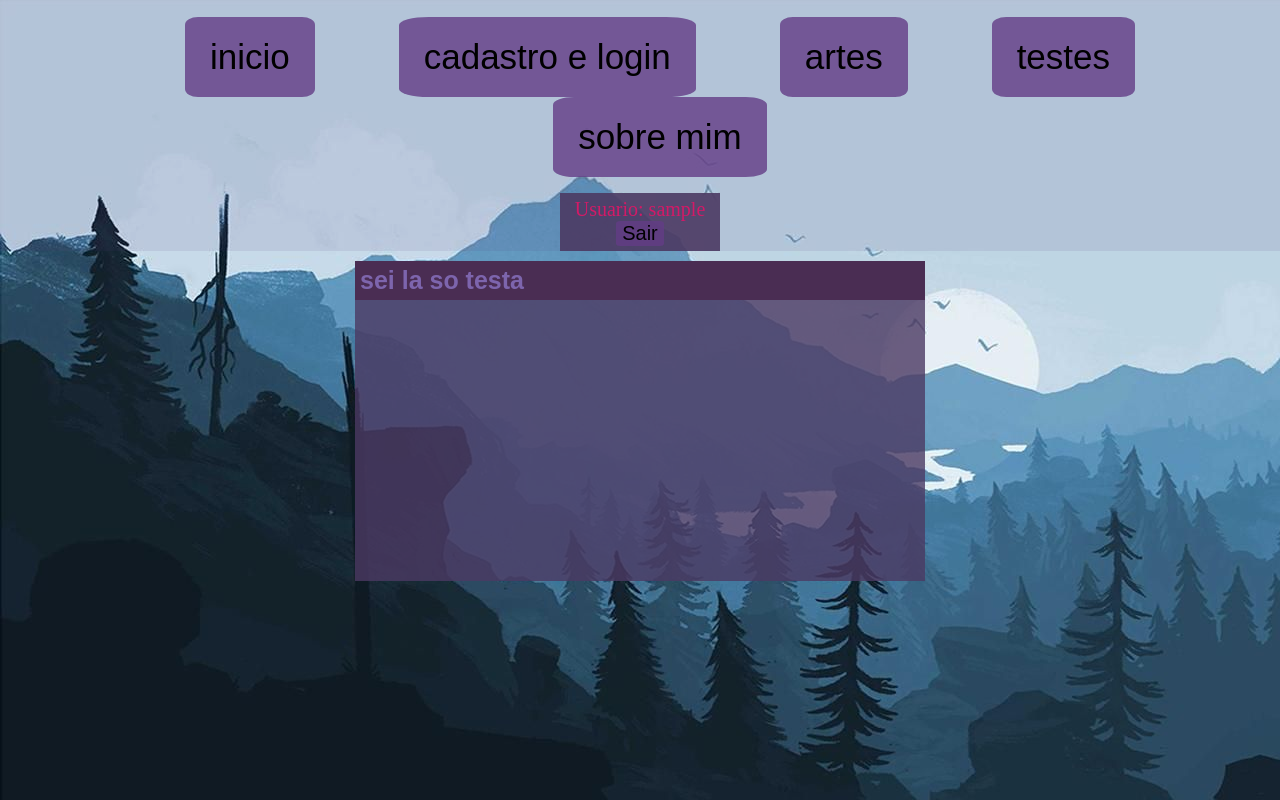
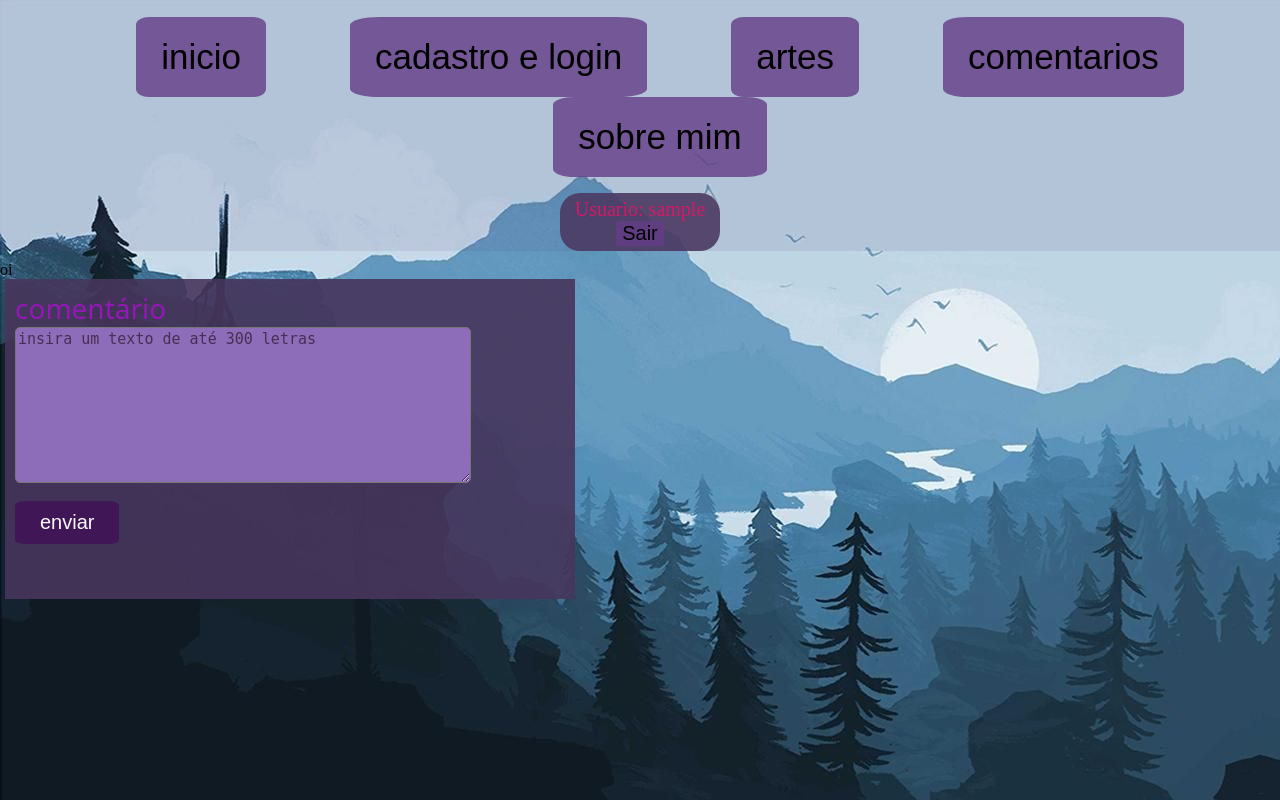
Before and after one commit to kassayge/projeto, a PHP site: page /testes.php in a window 1280 px wide. Run offline with PHP 8.4, Linux system fonts and the light colour scheme; the visitor is signed in with stand-in values (Sample User, id 1); data that the repository does not hold is empty.

Commit message:
teste (#3)

```diff
--- a/aaaaaaaaaaaa/gustavo/base.php
+++ b/aaaaaaaaaaaa/gustavo/base.php
@@ -19,7 +19,7 @@ session_start();
             <a href="index.php"><button class="a">inicio</button></a>
             <a href="coisitas.php"><button class="a">cadastro e login</button></a>
             <a href="artes.php"><button class="a">artes</button></a>
-            <a href="testes.php"><button class="a" >testes</button></a>
+            <a href="testes.php"><button class="a" >comentarios</button></a>
             <a href="sobre.php"><button class="a">sobre mim</button></a>
         </ul>
         <div class='log'>
--- a/aaaaaaaaaaaa/gustavo/cadastro.php
+++ b/aaaaaaaaaaaa/gustavo/cadastro.php
@@ -1,6 +1,5 @@
 <?php
     require_once ("conexao.php");
-
 
     $login = $_POST['login'];
     $senha = $_POST['senha'];
--- a/aaaaaaaaaaaa/gustavo/home.css
+++ b/aaaaaaaaaaaa/gustavo/home.css
@@ -140,7 +140,7 @@
   position: relative;
   top: -10px;
   left: -50px;
-  width: 560px;
+  width: 530px;
   font-size: 25px;
 
 }
@@ -149,9 +149,12 @@
 .coisita{
   background-color: rgba(76, 58, 99, 0.9);
   padding: 10px;
+  padding-top: none;
   padding-left: 50px;
   margin-left: 10%;
-  width: 500px;
+  margin-right: none;
+  border: none;
+  width: 470px;
   min-height:300px;
   font-size: 25px;
   color:#ffffff;
@@ -176,7 +179,7 @@
 .form{
   background-color: rgba(76, 58, 99, 0.9);
   margin-left: 50%;
-  margin-top: -17.6%;
+  margin-top: -320px;
   padding: 10px;
   width: 500px;
   min-height:300px;
@@ -233,10 +236,12 @@
 .log{
     background-color: rgba(76, 58, 99, 0.9);
     margin: 10px auto 10px auto;
+    margin-bottom: none;
     padding: 5px;
     width: 150px;
     font-size: 20px;
     color:#d31a67;
+    border-radius: 20px;
 
 }
 
@@ -268,8 +273,16 @@
 
 .ll{
   margin-top: 35px;
-  margin-left: 25%;
-  padding-top: 15px;
+  margin-left: 100px;
+  margin-right: 25%;
+  padding-left: 10px;
+}
+
+.ll1{
+  margin-top: 35px;
+  margin-left: 150px;
+  margin-right: 125px;
+  padding-left: 10px;
 }
 
 .label{
@@ -327,3 +340,54 @@
 .inputA:active {
   background-color: rgba(118, 25, 146, 0.7);
 }
+
+#texto.campo{
+  width: 450px;
+  height: 150px;
+  border-radius: 5px;
+  background-color: rgb(141, 109, 185);
+  font-size: 15px;
+  color:rgb(0, 0, 0);
+}
+#texto::placeholder{
+  color:#4a2d53;
+}
+
+
+.test{
+  background-color: rgba(70, 54, 92, 0.9);
+  margin-left: 5px;
+  padding: 10px;
+  width: 550px;
+  min-height:300px;
+  display:flex;
+  font-size: 28px;
+  font-family:system-ui, -apple-system, BlinkMacSystemFont, 'Segoe UI', Roboto, Oxygen, Ubuntu, Cantarell, 'Open Sans', 'Helvetica Neue', sans-serif;
+  color:#9716b8;
+}
+
+
+  .inputC{
+    margin-top: 10px;
+    margin-left: 0px;
+    margin-right: 40px;
+    font-size: 20px;
+    color: rgb(250, 250, 250);
+    background-color: rgba(64, 15, 87, 0.8);
+    transition: background-color 0.5s;
+    padding-top: 10px;
+    padding-bottom: 10px;
+    padding-left: 25px;
+    padding-right: 25px;
+    text-align: center;
+    border-radius: 10%;
+    border: none;
+  }
+
+  .inputC:hover{
+    background-color: rgba(97, 61, 131, 0.7);
+  }
+
+  .inputC:active {
+    background-color: rgba(118, 25, 146, 0.7);
+  }
--- a/aaaaaaaaaaaa/gustavo/testes.php
+++ b/aaaaaaaaaaaa/gustavo/testes.php
@@ -4,15 +4,22 @@ require_once "testesDO.php";
 ?>
 
 <body class="testes">
-    <div class="div">
-    <?php
-    if ($teste->num_rows > 0) {
-        while($row = $teste->fetch_assoc()) {
-            echo $row['id']. "  ". $row['nome']. '</br>';
+    <div class="test">
+    <form method="POST" action="testesDO.php" id='texto'>
+        <label>comentário</label>
+        <br>
+        <textarea class='campo' placeholder="insira um texto de até 300 letras" type="text" name="texto" id="texto"></textarea>
+        <br>
+        <input type="hidden" name="usuario" id="usuario" value="<?php echo $_SESSION['usuariologin'];?>">
+        <input type="submit" value="enviar" id="enviar" name="enviar" class="inputC">
+    </form>
+     <?php
+    // if ($teste->num_rows > 0) {
+    //     while($row = $teste->fetch_assoc()) {
+    //         echo $row['id']. "  ". $row['login']. '</br>';
 
-        }
-    }
-
+    //     }
+    // }
     ?>
     </div>
 </body>
--- a/aaaaaaaaaaaa/gustavo/testesDO.php
+++ b/aaaaaaaaaaaa/gustavo/testesDO.php
@@ -1,8 +1,14 @@
 <?php
+    require_once ("conexao.php");
 
-require_once("conexao.php");
+    $usuario = $_POST['usuario'];
+    $texto = $_POST['texto'];
 
-$sql = "SELECT id, nome FROM teste";
-$teste = $link->query($sql);
+    $sql = "INSERT INTO `comentarios` VALUES (null, '$usuario', '$texto')";
 
-?>
+    if ($link->query($sql) === TRUE) {
+        echo "oi";
+    }
+    else{
+        echo "tchau";
+    }
```
Also changed, not shown: aaaaaaaaaaaa/gustavo/coisitas.php (+14 -5 lines). Lines whose indentation alone changed are shown as unchanged.
